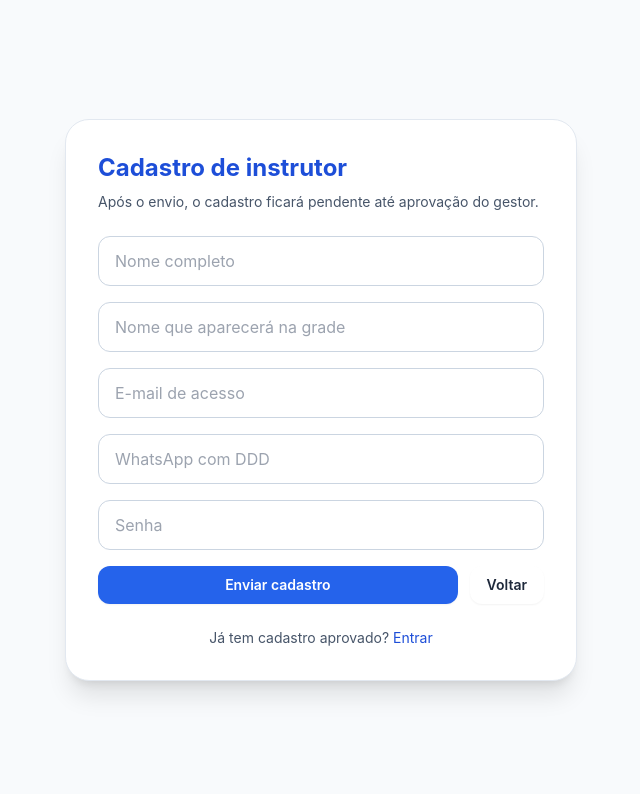
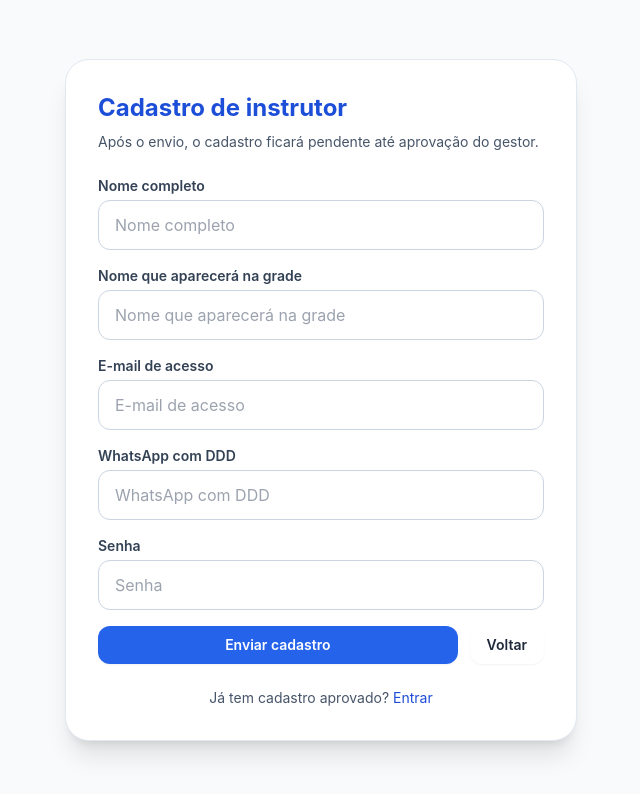
Before and after one commit to williamawxj/e-ste, a React (Vite) app: page /cadastro-instrutor in a window 1280 px wide. Shown: the top 794 px of the page, without its empty margins (319-959 px from the left). Built offline with nearby package versions, Linux system fonts and the light colour scheme; no server answers.

Commit message:
Adiciona rotulo acima dos campos nas telas de cadastro
Cria componente Field (label + input) e aplica nos formularios de
cadastro de instrutor, cadastro de gestor e cadastro de instrutor pelo
gestor, deixando explicito acima de cada campo qual informacao deve
ser preenchida.

```diff
--- /dev/null
+++ b/src/components/Field.jsx
@@ -0,0 +1,8 @@
+export default function Field({ label, children }) {
+  return (
+    <div>
+      <label className="mb-1 block text-sm font-semibold text-slate-700">{label}</label>
+      {children}
+    </div>
+  );
+}
--- a/src/pages/CadastroGestor.jsx
+++ b/src/pages/CadastroGestor.jsx
@@ -1,6 +1,7 @@
 import { useState } from "react";
 import Button from "../components/Button";
 import Card from "../components/Card";
+import Field from "../components/Field";
 import PageShell from "../components/PageShell";
 import { cadastrarGestor } from "../utils/usuariosDB";
 
@@ -35,9 +36,15 @@ export default function CadastroGestor() {
         {erro && <div className="mb-4 rounded-xl border border-red-200 bg-red-50 p-3 text-sm text-red-700">{erro}</div>}
         {mensagem && <div className="mb-4 rounded-xl border border-emerald-200 bg-emerald-50 p-3 text-sm text-emerald-700">{mensagem}</div>}
         <form onSubmit={handleSubmit} className="space-y-4">
-          <input className="w-full rounded-xl border border-slate-300 bg-white px-4 py-3 text-slate-900 outline-none focus:border-blue-500 focus:ring-2 focus:ring-blue-100" placeholder="Nome completo" value={form.nome} onChange={(e) => atualizar("nome", e.target.value)} required />
-          <input className="w-full rounded-xl border border-slate-300 bg-white px-4 py-3 text-slate-900 outline-none focus:border-blue-500 focus:ring-2 focus:ring-blue-100" placeholder="E-mail ou login" value={form.email} onChange={(e) => atualizar("email", e.target.value)} required />
-          <input className="w-full rounded-xl border border-slate-300 bg-white px-4 py-3 text-slate-900 outline-none focus:border-blue-500 focus:ring-2 focus:ring-blue-100" type="password" placeholder="Senha" value={form.senha} onChange={(e) => atualizar("senha", e.target.value)} required />
+          <Field label="Nome completo">
+            <input className="w-full rounded-xl border border-slate-300 bg-white px-4 py-3 text-slate-900 outline-none focus:border-blue-500 focus:ring-2 focus:ring-blue-100" placeholder="Nome completo" value={form.nome} onChange={(e) => atualizar("nome", e.target.value)} required />
+          </Field>
+          <Field label="E-mail ou login">
+            <input className="w-full rounded-xl border border-slate-300 bg-white px-4 py-3 text-slate-900 outline-none focus:border-blue-500 focus:ring-2 focus:ring-blue-100" placeholder="E-mail ou login" value={form.email} onChange={(e) => atualizar("email", e.target.value)} required />
+          </Field>
+          <Field label="Senha">
+            <input className="w-full rounded-xl border border-slate-300 bg-white px-4 py-3 text-slate-900 outline-none focus:border-blue-500 focus:ring-2 focus:ring-blue-100" type="password" placeholder="Senha" value={form.senha} onChange={(e) => atualizar("senha", e.target.value)} required />
+          </Field>
           <label className="flex items-center gap-2 rounded-xl border border-slate-200 bg-slate-50 px-3 py-2 text-sm font-semibold text-slate-700">
             <input type="checkbox" checked={form.chefeSte} onChange={(e) => atualizar("chefeSte", e.target.checked)} />
             Chefe da STE
--- a/src/pages/CadastroInstrutor.jsx
+++ b/src/pages/CadastroInstrutor.jsx
@@ -1,6 +1,7 @@
 import { useState } from "react";
 import { Link, useNavigate } from "react-router-dom";
 import Button from "../components/Button";
+import Field from "../components/Field";
 import { cadastrarInstrutor } from "../utils/usuariosDB";
 
 export default function CadastroInstrutor() {
@@ -39,11 +40,21 @@ export default function CadastroInstrutor() {
         {mensagem && <div className="mt-4 rounded-xl border border-emerald-200 bg-emerald-50 p-3 text-sm text-emerald-700">{mensagem}</div>}
 
         <form onSubmit={handleSubmit} className="mt-6 space-y-4">
-          <input className="w-full rounded-xl border border-slate-300 bg-white px-4 py-3 text-slate-900 outline-none focus:border-blue-500 focus:ring-2 focus:ring-blue-100" placeholder="Nome completo" value={form.nome} onChange={(e) => atualizar("nome", e.target.value)} required />
-          <input className="w-full rounded-xl border border-slate-300 bg-white px-4 py-3 text-slate-900 outline-none focus:border-blue-500 focus:ring-2 focus:ring-blue-100" placeholder="Nome que aparecerá na grade" value={form.nomeGrade} onChange={(e) => atualizar("nomeGrade", e.target.value)} />
-          <input className="w-full rounded-xl border border-slate-300 bg-white px-4 py-3 text-slate-900 outline-none focus:border-blue-500 focus:ring-2 focus:ring-blue-100" placeholder="E-mail de acesso" value={form.email} onChange={(e) => atualizar("email", e.target.value)} required />
-          <input className="w-full rounded-xl border border-slate-300 bg-white px-4 py-3 text-slate-900 outline-none focus:border-blue-500 focus:ring-2 focus:ring-blue-100" placeholder="WhatsApp com DDD" value={form.whatsapp} onChange={(e) => atualizar("whatsapp", e.target.value)} />
-          <input className="w-full rounded-xl border border-slate-300 bg-white px-4 py-3 text-slate-900 outline-none focus:border-blue-500 focus:ring-2 focus:ring-blue-100" type="password" placeholder="Senha" value={form.senha} onChange={(e) => atualizar("senha", e.target.value)} required />
+          <Field label="Nome completo">
+            <input className="w-full rounded-xl border border-slate-300 bg-white px-4 py-3 text-slate-900 outline-none focus:border-blue-500 focus:ring-2 focus:ring-blue-100" placeholder="Nome completo" value={form.nome} onChange={(e) => atualizar("nome", e.target.value)} required />
+          </Field>
+          <Field label="Nome que aparecerá na grade">
+            <input className="w-full rounded-xl border border-slate-300 bg-white px-4 py-3 text-slate-900 outline-none focus:border-blue-500 focus:ring-2 focus:ring-blue-100" placeholder="Nome que aparecerá na grade" value={form.nomeGrade} onChange={(e) => atualizar("nomeGrade", e.target.value)} />
+          </Field>
+          <Field label="E-mail de acesso">
+            <input className="w-full rounded-xl border border-slate-300 bg-white px-4 py-3 text-slate-900 outline-none focus:border-blue-500 focus:ring-2 focus:ring-blue-100" placeholder="E-mail de acesso" value={form.email} onChange={(e) => atualizar("email", e.target.value)} required />
+          </Field>
+          <Field label="WhatsApp com DDD">
+            <input className="w-full rounded-xl border border-slate-300 bg-white px-4 py-3 text-slate-900 outline-none focus:border-blue-500 focus:ring-2 focus:ring-blue-100" placeholder="WhatsApp com DDD" value={form.whatsapp} onChange={(e) => atualizar("whatsapp", e.target.value)} />
+          </Field>
+          <Field label="Senha">
+            <input className="w-full rounded-xl border border-slate-300 bg-white px-4 py-3 text-slate-900 outline-none focus:border-blue-500 focus:ring-2 focus:ring-blue-100" type="password" placeholder="Senha" value={form.senha} onChange={(e) => atualizar("senha", e.target.value)} required />
+          </Field>
           <div className="flex gap-3">
             <Button type="submit" className="flex-1" disabled={carregando}>
               {carregando ? "Enviando..." : "Enviar cadastro"}
--- a/src/pages/GestorCadastroInstrutor.jsx
+++ b/src/pages/GestorCadastroInstrutor.jsx
@@ -1,6 +1,7 @@
 import { useEffect, useState } from "react";
 import Button from "../components/Button";
 import Card from "../components/Card";
+import Field from "../components/Field";
 import MateriasDropdown from "../components/MateriasDropdown";
 import PageShell from "../components/PageShell";
 import { getMaterias } from "../utils/academicoDB";
@@ -49,11 +50,21 @@ export default function GestorCadastroInstrutor() {
         {erro && <div className="mb-4 rounded-xl border border-red-200 bg-red-50 p-3 text-sm text-red-700">{erro}</div>}
         {mensagem && <div className="mb-4 rounded-xl border border-emerald-200 bg-emerald-50 p-3 text-sm text-emerald-700">{mensagem}</div>}
         <form onSubmit={handleSubmit} className="space-y-4">
-          <input className="w-full rounded-xl border border-slate-300 bg-white px-4 py-3 text-slate-900 outline-none focus:border-blue-500 focus:ring-2 focus:ring-blue-100" placeholder="Nome completo" value={form.nome} onChange={(e) => atualizar("nome", e.target.value)} required />
-          <input className="w-full rounded-xl border border-slate-300 bg-white px-4 py-3 text-slate-900 outline-none focus:border-blue-500 focus:ring-2 focus:ring-blue-100" placeholder="Nome que aparecerá na grade" value={form.nomeGrade} onChange={(e) => atualizar("nomeGrade", e.target.value)} />
-          <input className="w-full rounded-xl border border-slate-300 bg-white px-4 py-3 text-slate-900 outline-none focus:border-blue-500 focus:ring-2 focus:ring-blue-100" placeholder="E-mail/login" value={form.email} onChange={(e) => atualizar("email", e.target.value)} required />
-          <input className="w-full rounded-xl border border-slate-300 bg-white px-4 py-3 text-slate-900 outline-none focus:border-blue-500 focus:ring-2 focus:ring-blue-100" placeholder="WhatsApp com DDD" value={form.whatsapp} onChange={(e) => atualizar("whatsapp", e.target.value)} />
-          <input className="w-full rounded-xl border border-slate-300 bg-white px-4 py-3 text-slate-900 outline-none focus:border-blue-500 focus:ring-2 focus:ring-blue-100" type="password" placeholder="Senha" value={form.senha} onChange={(e) => atualizar("senha", e.target.value)} required />
+          <Field label="Nome completo">
+            <input className="w-full rounded-xl border border-slate-300 bg-white px-4 py-3 text-slate-900 outline-none focus:border-blue-500 focus:ring-2 focus:ring-blue-100" placeholder="Nome completo" value={form.nome} onChange={(e) => atualizar("nome", e.target.value)} required />
+          </Field>
+          <Field label="Nome que aparecerá na grade">
+            <input className="w-full rounded-xl border border-slate-300 bg-white px-4 py-3 text-slate-900 outline-none focus:border-blue-500 focus:ring-2 focus:ring-blue-100" placeholder="Nome que aparecerá na grade" value={form.nomeGrade} onChange={(e) => atualizar("nomeGrade", e.target.value)} />
+          </Field>
+          <Field label="E-mail/login">
+            <input className="w-full rounded-xl border border-slate-300 bg-white px-4 py-3 text-slate-900 outline-none focus:border-blue-500 focus:ring-2 focus:ring-blue-100" placeholder="E-mail/login" value={form.email} onChange={(e) => atualizar("email", e.target.value)} required />
+          </Field>
+          <Field label="WhatsApp com DDD">
+            <input className="w-full rounded-xl border border-slate-300 bg-white px-4 py-3 text-slate-900 outline-none focus:border-blue-500 focus:ring-2 focus:ring-blue-100" placeholder="WhatsApp com DDD" value={form.whatsapp} onChange={(e) => atualizar("whatsapp", e.target.value)} />
+          </Field>
+          <Field label="Senha">
+            <input className="w-full rounded-xl border border-slate-300 bg-white px-4 py-3 text-slate-900 outline-none focus:border-blue-500 focus:ring-2 focus:ring-blue-100" type="password" placeholder="Senha" value={form.senha} onChange={(e) => atualizar("senha", e.target.value)} required />
+          </Field>
 
           <div>
             <p className="mb-2 text-sm font-semibold text-slate-700">Matérias que leciona</p>
```
